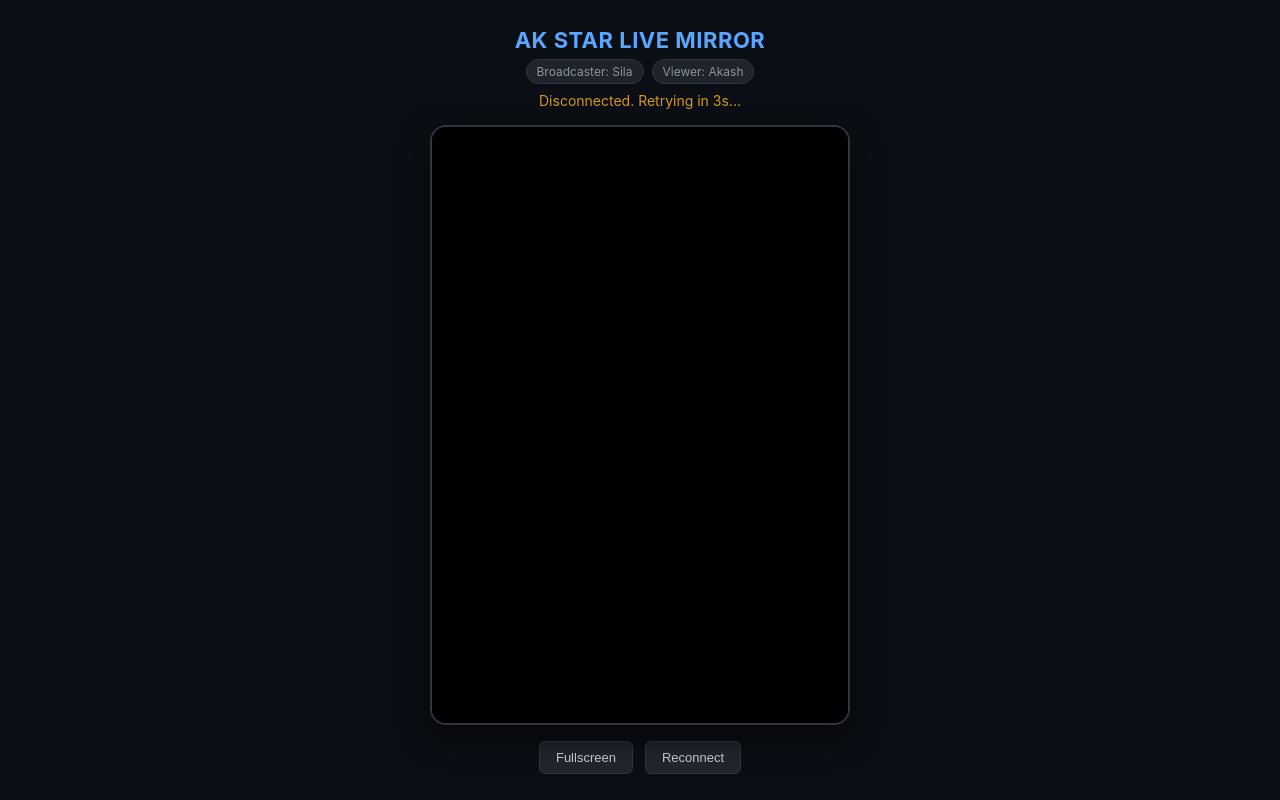
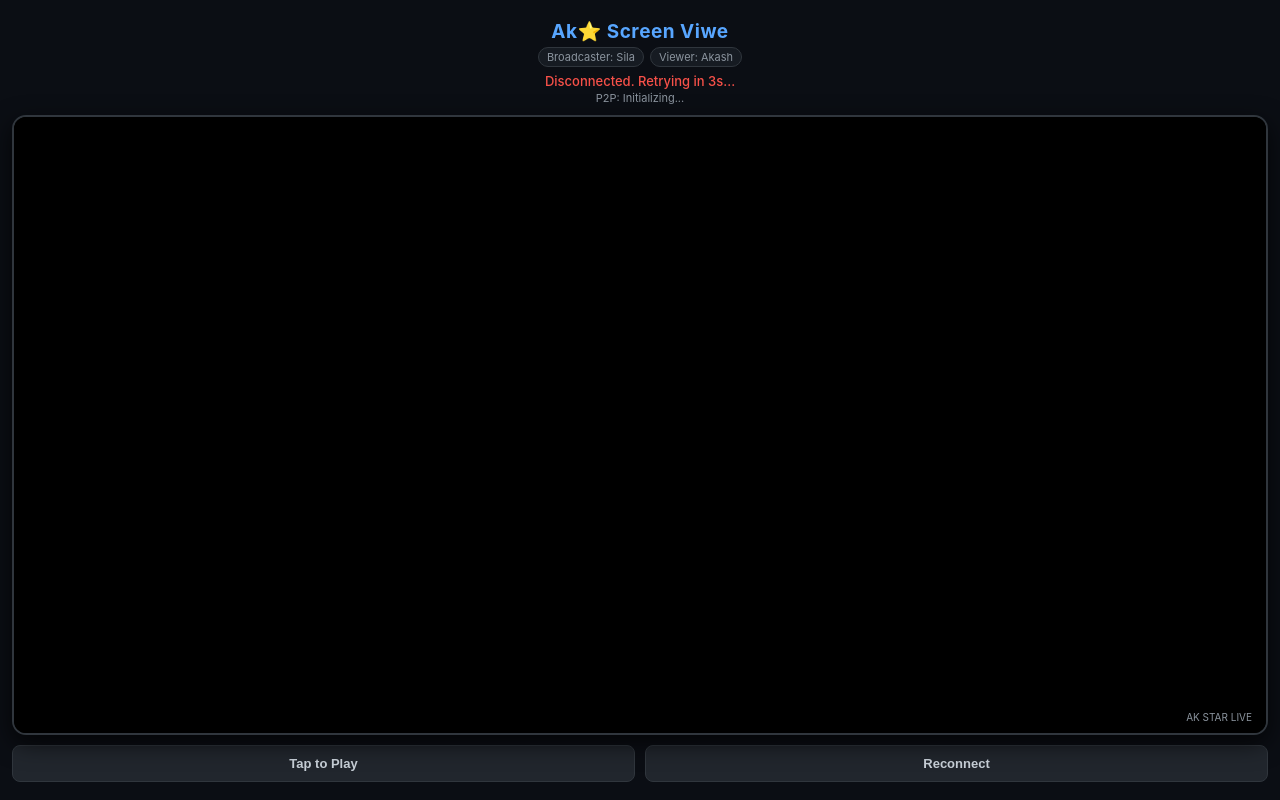
Before and after one commit to akstarmods-oss/Akstarshare, a plain HTML site: page index.html in a window 1280 px wide. Drawn offline with Linux system fonts and the light colour scheme.

Commit message:
Update HTML structure and styling for live screen view

```diff
--- a/index.html
+++ b/index.html
@@ -2,13 +2,15 @@
 <html lang="en">
 <head>
     <meta charset="UTF-8">
-    <meta name="viewport" content="width=device-width, initial-scale=1.0">
-    <title>Akash - Sila Live Screen Mirror</title>
+    <meta name="viewport" content="width=device-width, initial-scale=1.0, maximum-scale=1.0, user-scalable=no">
+    <title>Ak⭐ Screen Viwe</title>
     <style>
         * {
             box-sizing: border-box;
             margin: 0;
             padding: 0;
+            user-select: none;
+            -webkit-user-select: none;
         }
 
         body {
@@ -18,59 +20,71 @@
             display: flex;
             flex-direction: column;
             align-items: center;
-            justify-content: center;
-            min-height: 100vh;
-            padding: 16px;
+            justify-content: space-between;
+            height: 100vh;
+            width: 100vw;
+            padding: 12px;
+            overflow: hidden;
         }
 
         .header {
             text-align: center;
-            margin-bottom: 16px;
+            width: 100%;
+            padding-top: 8px;
         }
 
         h1 {
             color: #58a6ff;
-            font-size: 22px;
+            font-size: 19px;
+            font-weight: 700;
             letter-spacing: 0.5px;
+            margin-bottom: 4px;
+        }
+
+        .badge-row {
+            display: flex;
+            align-items: center;
+            justify-content: center;
+            gap: 6px;
             margin-bottom: 6px;
         }
 
-        .badge-container {
-            display: flex;
-            align-items: center;
-            justify-content: center;
-            gap: 8px;
-            margin-bottom: 8px;
-        }
-
         .badge {
-            background: #1f242c;
+            background: #161b22;
             border: 1px solid #30363d;
-            padding: 4px 10px;
-            border-radius: 20px;
-            font-size: 12px;
+            padding: 2px 8px;
+            border-radius: 12px;
+            font-size: 11px;
             color: #8b949e;
         }
 
         #status {
-            font-size: 14px;
+            font-size: 13px;
             color: #d29922;
-            transition: color 0.3s ease;
+            font-weight: 500;
+        }
+
+        #iceStatus {
+            font-size: 11px;
+            color: #8b949e;
+            margin-top: 2px;
         }
 
         .video-box {
             position: relative;
             width: 100%;
-            max-width: 420px;
-            height: 75vh;
+            flex: 1;
+            max-height: 80vh;
             background: #000000;
             border: 2px solid #30363d;
-            border-radius: 16px;
+            border-radius: 14px;
             display: flex;
             align-items: center;
             justify-content: center;
             overflow: hidden;
-            box-shadow: 0 12px 32px rgba(0, 0, 0, 0.6);
+            box-shadow: 0 8px 24px rgba(0, 0, 0, 0.7);
+            margin: 10px 0;
+            cursor: pointer;
         }
 
         video {
@@ -81,67 +95,87 @@
             background: #000;
         }
 
-        .controls {
-            margin-top: 16px;
+        .watermark {
+            position: absolute;
+            bottom: 8px;
+            right: 8px;
+            background: rgba(0, 0, 0, 0.5);
+            padding: 2px 6px;
+            border-radius: 4px;
+            font-size: 10px;
+            color: #8b949e;
+            pointer-events: none;
+        }
+
+        .bottom-bar {
+            width: 100%;
             display: flex;
-            gap: 12px;
+            gap: 10px;
+            padding-bottom: 6px;
         }
 
         .btn {
+            flex: 1;
             background-color: #21262d;
             color: #c9d1d9;
             border: 1px solid #30363d;
-            padding: 8px 16px;
-            border-radius: 6px;
+            padding: 10px 0;
+            border-radius: 8px;
             cursor: pointer;
             font-size: 13px;
+            font-weight: 600;
+            text-align: center;
             transition: 0.2s;
         }
 
-        .btn:hover {
+        .btn:active {
             background-color: #30363d;
             color: #ffffff;
+            transform: scale(0.98);
         }
     </style>
 </head>
 <body>
 
     <div class="header">
-        <h1>AK STAR LIVE MIRROR</h1>
-        <div class="badge-container">
+        <h1>Ak⭐ Screen Viwe</h1>
+        <div class="badge-row">
             <span class="badge">Broadcaster: Sila</span>
             <span class="badge">Viewer: Akash</span>
         </div>
         <div id="status">Connecting to Render Server...</div>
+        <div id="iceStatus">P2P: Initializing...</div>
     </div>
 
-    <div class="video-box">
-        <!-- muted attribute browser autoplay block hone se bachata hai -->
+    <div class="video-box" onclick="forcePlay()">
         <video id="remoteVideo" autoplay playsinline muted></video>
+        <div class="watermark">AK STAR LIVE</div>
     </div>
 
-    <div class="controls">
-        <button class="btn" onclick="toggleFullscreen()">Fullscreen</button>
+    <div class="bottom-bar">
+        <button class="btn" onclick="forcePlay()">Tap to Play</button>
         <button class="btn" onclick="reconnect()">Reconnect</button>
     </div>
 
     <script>
         const statusEl = document.getElementById('status');
+        const iceStatusEl = document.getElementById('iceStatus');
         const remoteVideo = document.getElementById('remoteVideo');
 
         const SERVER_URL = "wss://akstar-signaling.onrender.com";
 
         let ws;
         let pc;
+        let candidateQueue = [];
 
         function connectSignaling() {
-            statusEl.innerText = "Connecting to Render server...";
+            statusEl.innerText = "Connecting to server...";
             statusEl.style.color = "#d29922";
 
             ws = new WebSocket(SERVER_URL);
 
             ws.onopen = () => {
-                statusEl.innerText = "Connected! Waiting for Sila's stream...";
+                statusEl.innerText = "Connected! Waiting for Sila...";
                 statusEl.style.color = "#58a6ff";
 
                 ws.send(JSON.stringify({
@@ -157,35 +191,45 @@
                     const data = JSON.parse(msg.data);
 
                     if (data.type === 'offer') {
-                        statusEl.innerText = "Receiving stream from Sila...";
+                        statusEl.innerText = "Receiving stream...";
                         statusEl.style.color = "#2ea043";
 
                         await pc.setRemoteDescription(new RTCSessionDescription(data.offer));
+
+                        while (candidateQueue.length > 0) {
+                            const cand = candidateQueue.shift();
+                            await pc.addIceCandidate(cand);
+                        }
+
                         const answer = await pc.createAnswer();
                         await pc.setLocalDescription(answer);
 
                         ws.send(JSON.stringify({
                             type: 'answer',
-                            answer: answer
+                            answer: {
+                                type: answer.type,
+                                sdp: answer.sdp
+                            }
                         }));
-                    } else if (data.type === 'candidate' && pc) {
-                        try {
-                            await pc.addIceCandidate(new RTCIceCandidate(data.candidate));
-                        } catch (e) {
-                            console.error("ICE Candidate error:", e);
+                    } else if (data.type === 'candidate' && data.candidate) {
+                        const candidate = new RTCIceCandidate(data.candidate);
+                        if (pc && pc.remoteDescription && pc.remoteDescription.type) {
+                            await pc.addIceCandidate(candidate);
+                        } else {
+                            candidateQueue.push(candidate);
                         }
                     } else if (data.type === 'stream_stopped') {
-                        statusEl.innerText = "Sila has stopped sharing screen.";
+                        statusEl.innerText = "Sila stopped sharing screen.";
                         statusEl.style.color = "#f85149";
                         remoteVideo.srcObject = null;
                     }
                 } catch (e) {
-                    console.error("Message error:", e);
+                    console.error("Signal error:", e);
                 }
             };
 
             ws.onerror = () => {
-                statusEl.innerText = "Connection failed! Reconnecting...";
+                statusEl.innerText = "Server connection failed!";
                 statusEl.style.color = "#f85149";
             };
 
@@ -204,12 +248,11 @@
             pc = new RTCPeerConnection({
                 iceServers: [
                     { urls: 'stun:stun.l.google.com:19302' },
-                    { urls: 'stun:stun1.l.google.com:19302' }
-                ]
+                    { urls: 'stun:stun1.l.google.com:19302' },
+                    { urls: 'stun:stun2.l.google.com:19302' }
+                ],
+                sdpSemantics: 'unified-plan'
             });
-
-            // Browser ko explicit bolte hain ki video aane wali hai
-            pc.addTransceiver('video', { direction: 'recvonly' });
 
             pc.ontrack = (event) => {
                 statusEl.innerText = "🔴 LIVE: Viewing Sila's Screen";
@@ -218,30 +261,41 @@
                 if (event.streams && event.streams[0]) {
                     remoteVideo.srcObject = event.streams[0];
                 } else {
-                    let inboundStream = new MediaStream();
-                    inboundStream.addTrack(event.track);
-                    remoteVideo.srcObject = inboundStream;
+                    let stream = new MediaStream();
+                    stream.addTrack(event.track);
+                    remoteVideo.srcObject = stream;
                 }
 
-                // Force play
-                remoteVideo.play().catch(e => console.log("Play trigger error:", e));
+                remoteVideo.play().catch(e => console.log("Play error:", e));
+            };
+
+            pc.oniceconnectionstatechange = () => {
+                iceStatusEl.innerText = "P2P State: " + pc.iceConnectionState;
+                if (pc.iceConnectionState === "connected" || pc.iceConnectionState === "completed") {
+                    iceStatusEl.style.color = "#2ea043";
+                } else if (pc.iceConnectionState === "failed") {
+                    iceStatusEl.style.color = "#f85149";
+                }
             };
 
             pc.onicecandidate = (event) => {
                 if (event.candidate && ws && ws.readyState === WebSocket.OPEN) {
                     ws.send(JSON.stringify({
                         type: 'candidate',
-                        candidate: event.candidate
+                        candidate: {
+                            candidate: event.candidate.candidate,
+                            sdpMid: event.candidate.sdpMid,
+                            sdpMLineIndex: event.candidate.sdpMLineIndex
+                        }
                     }));
                 }
             };
         }
 
-        function toggleFullscreen() {
-            if (!document.fullscreenElement) {
-                remoteVideo.requestFullscreen().catch(err => alert("Fullscreen error"));
-            } else {
-                document.exitFullscreen();
+        function forcePlay() {
+            if (remoteVideo) {
+                remoteVideo.muted = true;
+                remoteVideo.play().catch(e => console.log(e));
             }
         }
 
@@ -250,7 +304,9 @@
             connectSignaling();
         }
 
-        connectSignaling();
+        window.onload = () => {
+            connectSignaling();
+        };
     </script>
 </body>
 </html>
```
